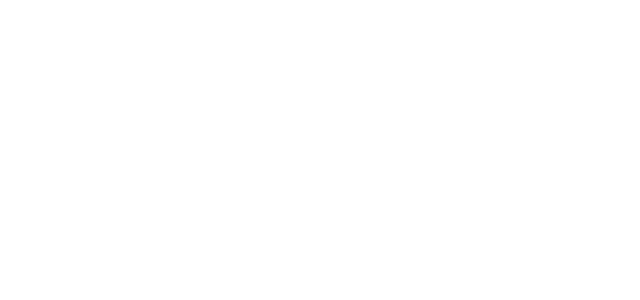
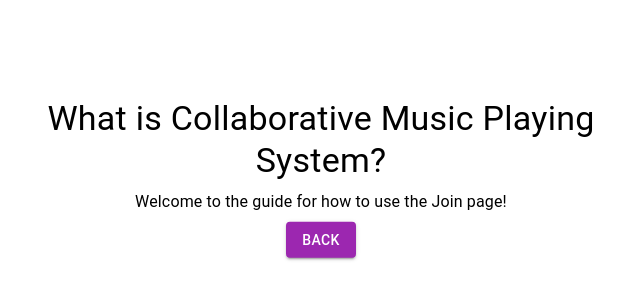
Before and after one commit to imranmatin23/collaborative-music-playing-system, a React (Create React App) app in the folder frontend/: page /info in a window 1280 px wide. Before the commit this address had no page. Shown: the part 222-522 px from the top of the page, without its empty margins (319-959 px from the left). Built offline with nearby package versions, Linux system fonts and the light colour scheme.

Commit message:
Complete Tutorial 17 (last tutorial)

```diff
--- a/frontend/src/App.js
+++ b/frontend/src/App.js
@@ -6,6 +6,7 @@
 import CreateRoomPage from "./pages/CreateRoomPage";
 import RoomJoinPage from "./pages/RoomJoinPage";
 import Room from "./pages/Room";
+import Info from "./pages/Info";
 import "./App.css";
 
 /*
@@ -20,6 +21,7 @@
         <Routes>
           <Route exact path="/" element={<HomePage />} />
           <Route path="/join" element={<RoomJoinPage />} />
+          <Route path="/info" element={<Info />} />
           <Route path="/create" element={<CreateRoomPage />} />
           <Route path="/room/:roomCode" element={<Room />} />
         </Routes>
--- a/frontend/src/pages/HomePage.js
+++ b/frontend/src/pages/HomePage.js
@@ -48,6 +48,9 @@
           <Button color="primary" to="/join" component={Link}>
             Join a Room
           </Button>
+          <Button color="info" to="/info" component={Link}>
+            Info
+          </Button>
           <Button color="secondary" to="/create" component={Link}>
             Create a Room
           </Button>
--- /dev/null
+++ b/frontend/src/pages/Info.js
@@ -0,0 +1,71 @@
+/*
+ * This file defines the Info page.
+ */
+import React, { useState } from "react";
+import { Grid, Button, Typography, IconButton } from "@mui/material";
+import NavigateBeforeIcon from "@mui/icons-material/NavigateBefore";
+import NavigateNextIcon from "@mui/icons-material/NavigateNext";
+import { Link } from "react-router-dom";
+
+// Create an enum for the pages
+const pages = {
+  JOIN: "pages.join",
+  CREATE: "pages.create",
+};
+
+/*
+ * Render the Info page.
+ */
+function Info(props) {
+  // Initialize the state variables
+  const [page, setPage] = useState(pages.JOIN);
+
+  // Define function to return the info on how the Join Page works
+  // TODO: Improve wording and content for Create page Info guide
+  function joinInfo() {
+    return "Welcome to the guide for how to use the Join page!";
+  }
+
+  // Define function to return the info on how the Create Page works
+  // TODO: Improve wording and content for Create page Info guide
+  function createInfo() {
+    return "Welcome to the guide for how to use the Create page!";
+  }
+
+  return (
+    <Grid container spacing={1}>
+      <Grid item xs={12} align="center">
+        <Typography component="h4" variant="h4">
+          What is Collaborative Music Playing System?
+        </Typography>
+      </Grid>
+      <Grid item xs={12} align="center">
+        {/* Conditionally render the Join page or Create page info */}
+        <Typography variant="body1">
+          {page === pages.JOIN ? joinInfo() : createInfo()}
+        </Typography>
+      </Grid>
+      {/* Conditionally render the the NavigateBefore or NavigateAfter icon based on current page */}
+      {/* <Grid item xs={12} align="center">
+        <IconButton
+          onClick={() => {
+            page === pages.CREATE ? setPage(pages.JOIN) : setPage(pages.CREATE);
+          }}
+        >
+          {page === pages.CREATE ? (
+            <NavigateBeforeIcon />
+          ) : (
+            <NavigateNextIcon />
+          )}
+        </IconButton>
+      </Grid> */}
+      <Grid item xs={12} align="center">
+        <Button color="secondary" variant="contained" to="/" component={Link}>
+          Back
+        </Button>
+      </Grid>
+    </Grid>
+  );
+}
+
+export default Info;
```
Also changed, not shown: 1 other file (tests, documents, lock files or other folders).
